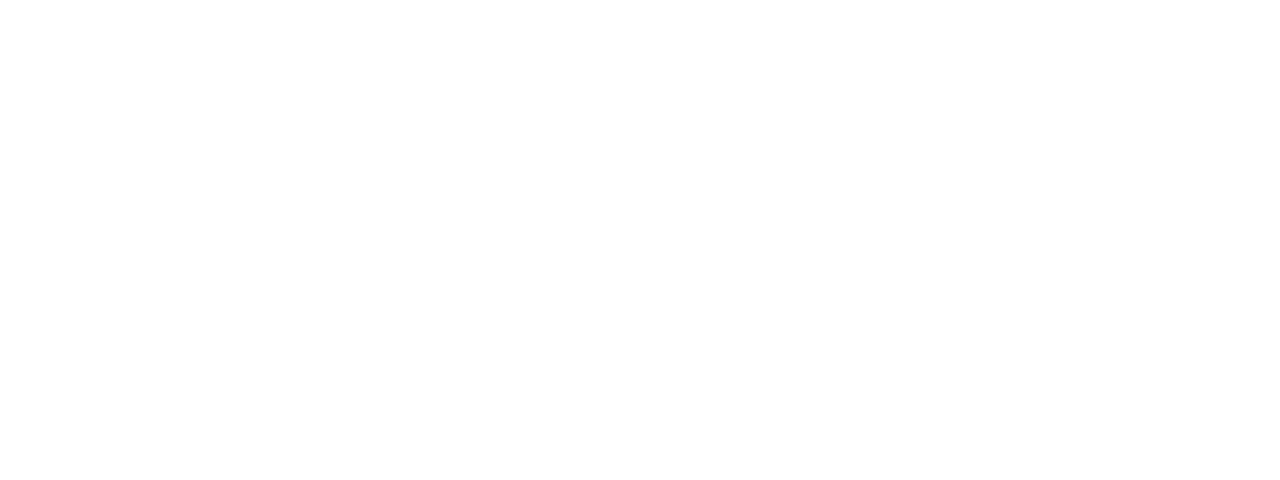
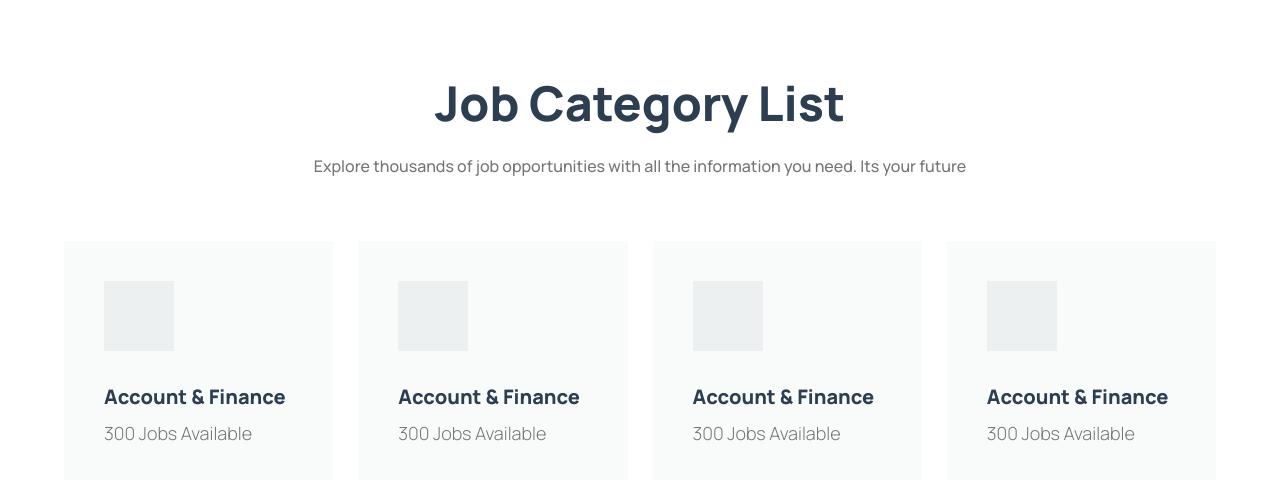
Before and after one commit to naimurcse/react-job-hunter, a React (Vite) app: page / in a window 1280 px wide. Shown: the part 1314-1794 px from the top of the page. Before the commit the page ends 1264 px from the top, so only its background shows below. Built offline with nearby package versions, Linux system fonts and the light colour scheme.

Commit message:
Style of JobCategory is done

```diff
--- a/src/component/Header/Header.jsx
+++ b/src/component/Header/Header.jsx
@@ -8,7 +8,7 @@
             <div className="container">
                <div className="header__content">
                   <h2 className="header__logo">
-                     Job<span className="secondary-heading">Hunter</span>
+                     Job<span className="secondary-heading-color">Hunter</span>
                   </h2>
 
                   <nav className="header__nav">
--- a/src/component/Hero/Hero.jsx
+++ b/src/component/Hero/Hero.jsx
@@ -10,7 +10,7 @@
                <div>
                   <h1>
                      Discover Your Next Opportunity with{" "}
-                     <span className="secondary-heading">JobHunter</span>
+                     <span className="secondary-heading-color">JobHunter</span>
                   </h1>
                   <p className="hero__details">
                      Explore thousands of job opportunities with all the information you need. Its
--- a/src/component/Home/Main.jsx
+++ b/src/component/Home/Main.jsx
@@ -1,12 +1,14 @@
-import { Outlet } from "react-router-dom";
 import Header from "../Header/Header";
 import "./Main.css";
+import Hero from "./../Hero/Hero";
+import JobCategory from "../JobCategory/JobCategory";
 
 const Main = () => {
    return (
       <>
          <Header></Header>
-         <Outlet></Outlet>
+         <Hero></Hero>
+         <JobCategory></JobCategory>
       </>
    );
 };
--- /dev/null
+++ b/src/component/JobCategory/JobCategory.css
@@ -0,0 +1,26 @@
+.job-category {
+   padding: 12rem 0;
+}
+.job-category-content {
+   display: flex;
+   flex-wrap: wrap;
+   gap: 2.5rem;
+   margin-top: 6rem;
+}
+.category {
+   flex-grow: 1;
+   /* border: 1px solid red; */
+   padding: 4rem;
+   background-color: var(--color-light-grey);
+}
+
+.category .icon-box {
+   width: 7rem;
+   height: 7rem;
+   margin-bottom: 3.2rem;
+   background-color: var(--color-dark-grey);
+
+   display: flex;
+   justify-content: center;
+   align-items: center;
+}
--- /dev/null
+++ b/src/component/JobCategory/JobCategory.jsx
@@ -0,0 +1,58 @@
+import "./JobCategory.css";
+
+const JobCategory = () => {
+   return (
+      <section className="job-category">
+         <div className="container">
+            <div className="secondary-heading">
+               <h2>Job Category List</h2>
+               <p>
+                  Explore thousands of job opportunities with all the information you need. Its your
+                  future
+               </p>
+            </div>
+
+            <div className="job-category-content">
+               <div className="category">
+                  <div className="icon-box">
+                     <img src="" alt="" />
+                  </div>
+                  <div>
+                     <h3>Account & Finance</h3>
+                     <p>300 Jobs Available</p>
+                  </div>
+               </div>
+               <div className="category">
+                  <div className="icon-box">
+                     <img src="" alt="" />
+                  </div>
+                  <div>
+                     <h3>Account & Finance</h3>
+                     <p>300 Jobs Available</p>
+                  </div>
+               </div>
+               <div className="category">
+                  <div className="icon-box">
+                     <img src="" alt="" />
+                  </div>
+                  <div>
+                     <h3>Account & Finance</h3>
+                     <p>300 Jobs Available</p>
+                  </div>
+               </div>
+               <div className="category">
+                  <div className="icon-box">
+                     <img src="" alt="" />
+                  </div>
+                  <div>
+                     <h3>Account & Finance</h3>
+                     <p>300 Jobs Available</p>
+                  </div>
+               </div>
+            </div>
+         </div>
+      </section>
+   );
+};
+
+export default JobCategory;
--- a/src/index.css
+++ b/src/index.css
@@ -57,9 +57,24 @@
    font-size: 1.8rem;
    line-height: 3rem;
 }
-.secondary-heading {
+.secondary-heading-color {
    color: var(--secondary-heading);
 }
+
+.secondary-heading h2 {
+   text-align: center;
+   font-size: 4.8rem;
+   font-weight: 800;
+   margin-bottom: 1.6rem;
+}
+
+.secondary-heading p {
+   text-align: center;
+   font-size: 1.6rem;
+   color: var(--dark-3);
+   font-weight: 500;
+}
+
 .btn {
    font-weight: 500;
    border: none;
@@ -91,3 +106,10 @@
    font-size: 8rem;
    line-height: 100px;
 }
+h2 {
+}
+h3 {
+   font-size: 2rem;
+   font-weight: 900;
+   margin-bottom: 0.8rem;
+}
```
